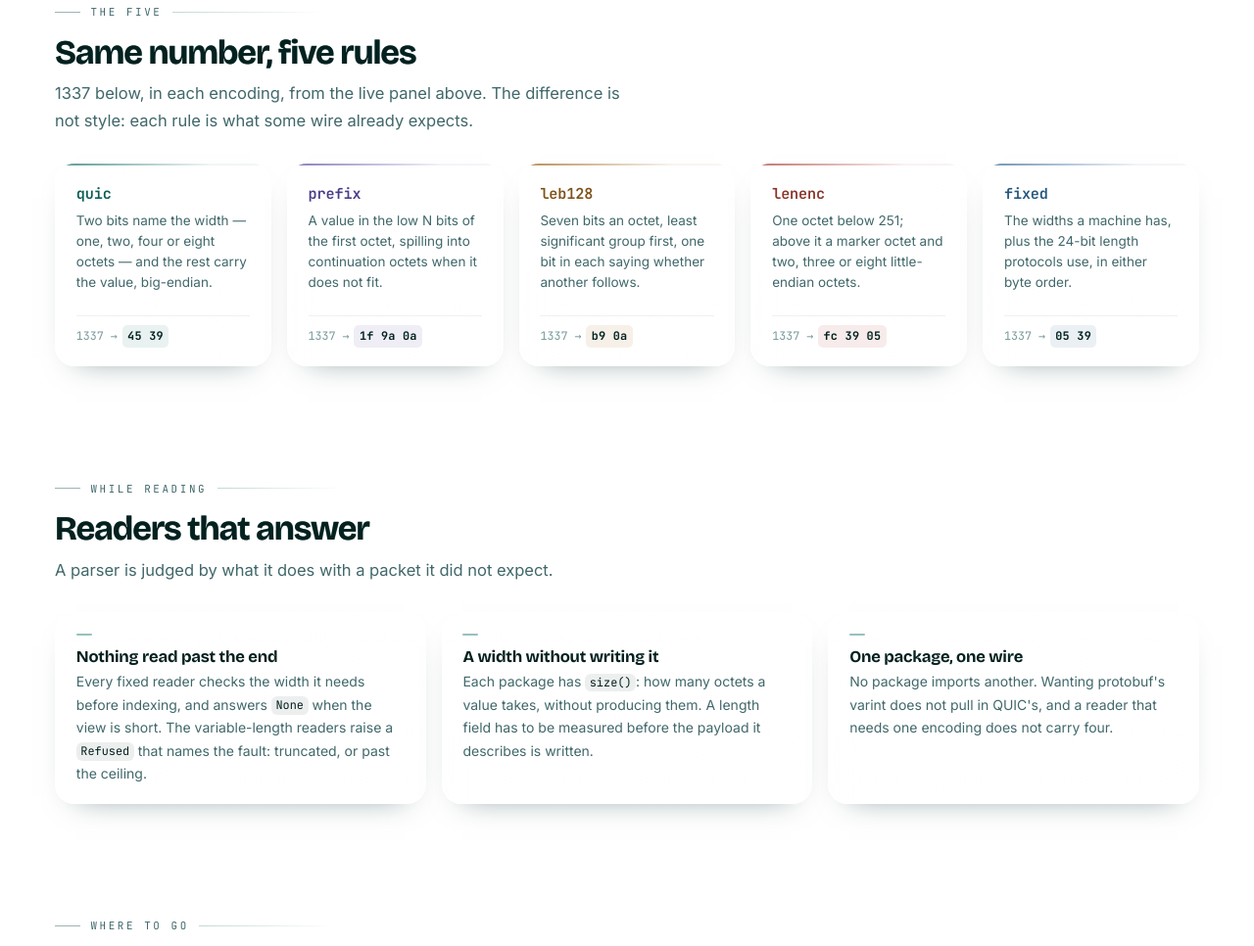
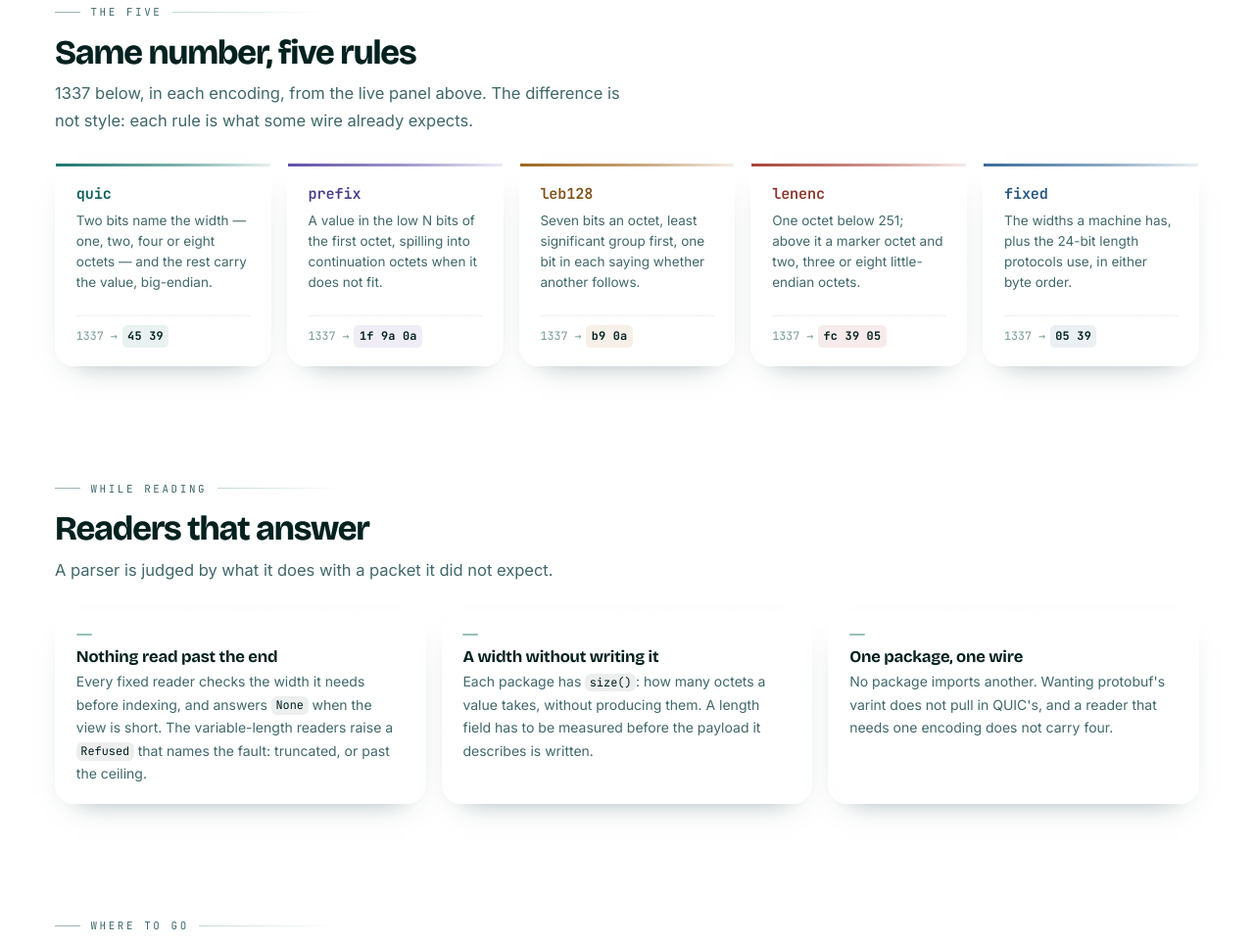
Before and after one commit to moonbitstack/moonvar, a plain HTML site: page docs/index.html in a window 1280 px wide. Shown: the part 813-1779 px from the top of the page at 98% size. Drawn offline with nearby package versions, Linux system fonts and the light colour scheme; a script that the page names is missing.

Commit message:
docs: square the top of the package cards so their colour shows.
A 2px hairline inside a 20px radius was being eaten by the corner: what was
left read as a stray stroke rather than the mark of a package. The five now
sit square at the top and rounded at the foot, and the band runs the full
width.

```diff
--- a/docs/assets/site.css
+++ b/docs/assets/site.css
@@ -1192,15 +1192,21 @@ section { padding: 3.6rem 0; }
   border-color: color-mix(in oklab, var(--hue) 22%, var(--glass-line));
 }
 
-/* A hairline of the package's own colour along the top of each card. */
+/* The five read as one set: squared at the top, so the band of each
+   package's colour runs the full width instead of being eaten by the corner
+   radius, and rounded at the foot like every other card on the page. */
+.pkg-card {
+  border-radius: 0 0 var(--r) var(--r);
+}
 .pkg-card::before {
   content: "";
   position: absolute;
   inset: 0 0 auto;
-  height: 2px;
+  height: 3px;
   background: linear-gradient(90deg,
-    color-mix(in oklab, var(--hue) 70%, transparent),
-    color-mix(in oklab, var(--hue) 6%, transparent) 72%);
+    color-mix(in oklab, var(--hue) 92%, transparent) 0%,
+    color-mix(in oklab, var(--hue) 52%, transparent) 58%,
+    color-mix(in oklab, var(--hue) 10%, transparent) 100%);
 }
 .pkg-card[data-pkg="quic"] { --hue: var(--h-quic); }
 .pkg-card[data-pkg="prefix"] { --hue: var(--h-prefix); }
```
